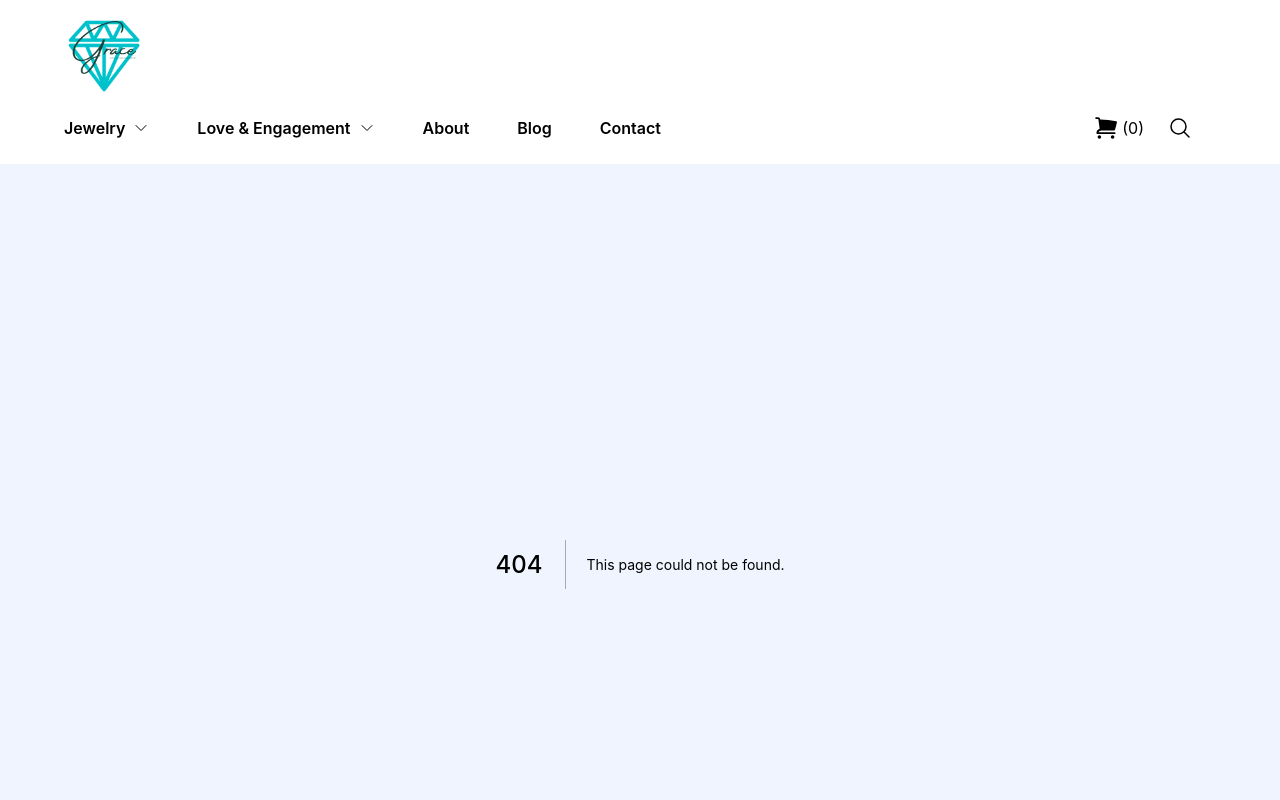
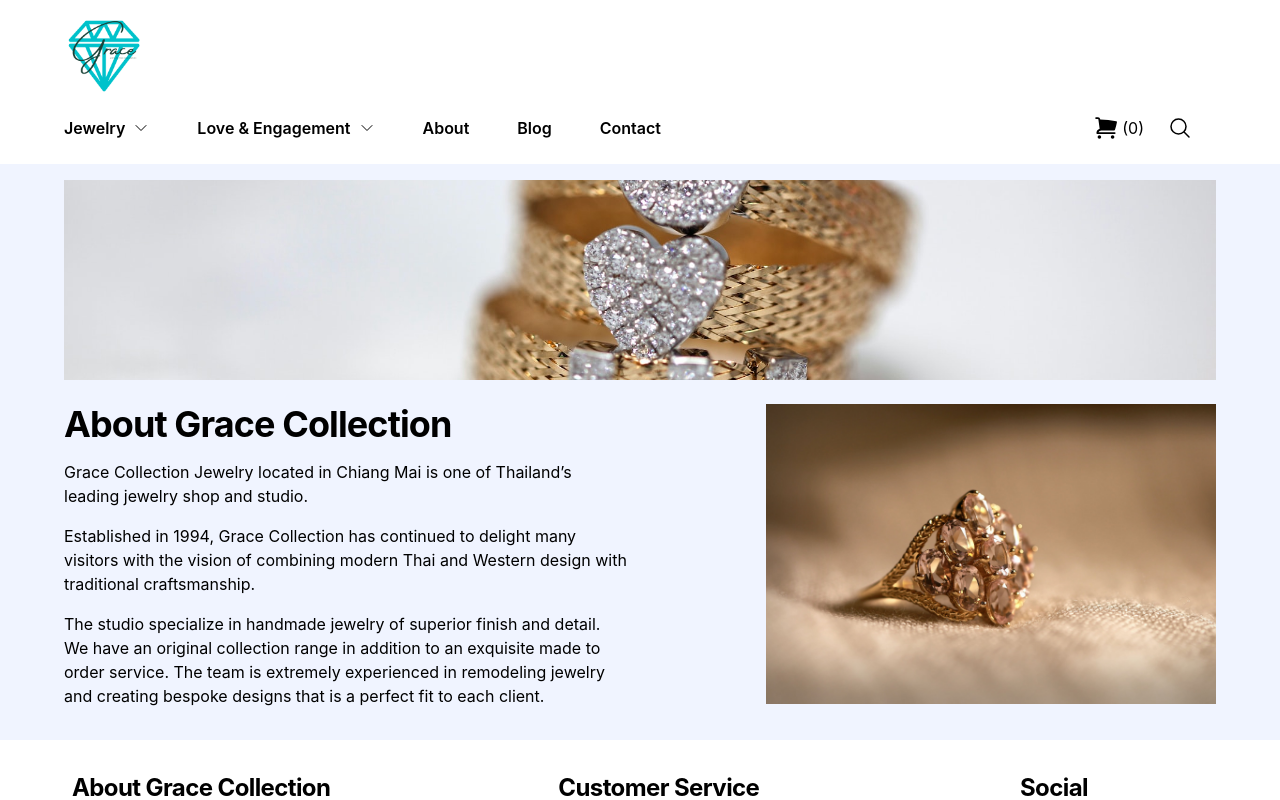
Before and after one commit to willp11/nextjs-ts-ecommerce, a Next.js app in the folder nextjs-ts-ecommerce/: page /about in a window 1280 px wide. Before the commit this address had no page. Shown: the top 800 px of the page. Built offline with nearby package versions, Linux system fonts and the light colour scheme.

Commit message:
added about page and spinner to map loading on contact page

```diff
--- a/nextjs-ts-ecommerce/components/header/desktopNav.tsx
+++ b/nextjs-ts-ecommerce/components/header/desktopNav.tsx
@@ -80,7 +80,7 @@ export default function DesktopNav(
                         </div>
                     }
                 </div>
-                <div className="nav-item cursor-pointer">
+                <div className="nav-item cursor-pointer" onClick={()=>router.push('/about')}>
                     <p className="pb-6">About</p>
                 </div>
                 <div className="nav-item cursor-pointer" onClick={()=>router.push('/blog')}>
--- a/nextjs-ts-ecommerce/components/header/mobileNav.tsx
+++ b/nextjs-ts-ecommerce/components/header/mobileNav.tsx
@@ -137,7 +137,7 @@ export default function MobileNav({translate, setNavTranslate}: MobileMenuProps)
                 </div>
 
                 <div className="flex justify-start items-center p-4 cursor-pointer hover:bg-gray-100">
-                    <p className="font-semibold text-base">About</p>
+                    <p className="font-semibold text-base" onClick={()=>handleNavigate('/about')}>About</p>
                 </div>
                 <div className="flex justify-start items-center p-4 cursor-pointer hover:bg-gray-100">
                     <p className="font-semibold text-base" onClick={()=>handleNavigate('/contact')}>Contact</p>
--- a/nextjs-ts-ecommerce/components/hero.tsx
+++ b/nextjs-ts-ecommerce/components/hero.tsx
@@ -8,7 +8,7 @@ export default function Hero() {
     return (
         <div className="w-full max-w-[1280px] mx-auto h-[calc(100vh-6.5rem)] md:h-[calc(100vh-10.25rem)] bg-[#f0f4ff] flex flex-col-reverse lg:flex-row px-4">
             <div className="w-full h-1/2 lg:w-1/2 xl:w-2/5 lg:h-full flex flex-col items-center justify-start lg:justify-center">
-                <h1 className="text-[2rem] xs:text-[2.4rem] sm:text-[3.2rem] text-center font-bold tracking-tight my-4">Grace Collection Jewelry</h1>
+                <h1 className="text-[2rem] xs:text-[2.4rem] sm:text-[3.2rem] text-center font-bold tracking-tight my-4">Grace Collection</h1>
                 <p className="text-base xs:text-lg sm:text-xl font-semibold">Your personal jeweler in Thailand since 1994</p>
                 <div className="mt-8 flex items-center justify-center lg:pb-8">
                     <button
@@ -17,8 +17,11 @@ export default function Hero() {
                     >
                         Browse Shop
                     </button>
-                    <button className="p-4 ml-2 w-[165px] border-2 border-blue-600 text-blue-600 font-semibold text-base sm:text-lg rounded-md hover:bg-blue-300 hover:text-blue-800 transition ease-in-out duration-300">
-                        Custom Jewelry
+                    <button
+                        onClick={()=>router.push('/contact')}
+                        className="p-4 ml-2 w-[165px] border-2 border-blue-600 text-blue-600 font-semibold text-base sm:text-lg rounded-md hover:bg-blue-300 hover:text-blue-800 transition ease-in-out duration-300"
+                    >
+                        Contact Us
                     </button>
                 </div>
             </div>
--- /dev/null
+++ b/nextjs-ts-ecommerce/components/spinner.tsx
@@ -0,0 +1,11 @@
+export default function Spinner() {
+    return (
+        <div role="status">
+            <svg aria-hidden="true" className="mr-2 w-8 h-8 text-gray-200 animate-spin dark:text-gray-600 fill-blue-600" viewBox="0 0 100 101" fill="none" xmlns="http://www.w3.org/2000/svg">
+                <path d="M100 50.5908C100 78.2051 77.6142 100.591 50 100.591C22.3858 100.591 0 78.2051 0 50.5908C0 22.9766 22.3858 0.59082 50 0.59082C77.6142 0.59082 100 22.9766 100 50.5908ZM9.08144 50.5908C9.08144 73.1895 27.4013 91.5094 50 91.5094C72.5987 91.5094 90.9186 73.1895 90.9186 50.5908C90.9186 27.9921 72.5987 9.67226 50 9.67226C27.4013 9.67226 9.08144 27.9921 9.08144 50.5908Z" fill="currentColor"/>
+                <path d="M93.9676 39.0409C96.393 38.4038 97.8624 35.9116 97.0079 33.5539C95.2932 28.8227 92.871 24.3692 89.8167 20.348C85.8452 15.1192 80.8826 10.7238 75.2124 7.41289C69.5422 4.10194 63.2754 1.94025 56.7698 1.05124C51.7666 0.367541 46.6976 0.446843 41.7345 1.27873C39.2613 1.69328 37.813 4.19778 38.4501 6.62326C39.0873 9.04874 41.5694 10.4717 44.0505 10.1071C47.8511 9.54855 51.7191 9.52689 55.5402 10.0491C60.8642 10.7766 65.9928 12.5457 70.6331 15.2552C75.2735 17.9648 79.3347 21.5619 82.5849 25.841C84.9175 28.9121 86.7997 32.2913 88.1811 35.8758C89.083 38.2158 91.5421 39.6781 93.9676 39.0409Z" fill="currentFill"/>
+            </svg>
+            <span className="sr-only">Loading...</span>
+        </div>
+    )
+}
--- /dev/null
+++ b/nextjs-ts-ecommerce/pages/about.tsx
@@ -0,0 +1,36 @@
+import Image from "next/image";
+
+export default function About() {
+    return (
+        <div className="w-full max-w-[1200px] mx-auto flex flex-col items-center justify-center px-6 py-4">
+            <div className="relative w-full min-h-[200px]">
+                <Image
+                    src="/images/about-banner-top-new.png"
+                    layout="fill"
+                    objectFit="cover"
+                    alt=""
+                />
+            </div>
+            <div className="w-full flex flex-col md:flex-row items-start mt-6">
+                <div className="w-full md:w-1/2">
+                    <h1 className="text-2xl md:text-3xl lg:text-4xl font-bold tracking-tight mb-4">About Grace Collection</h1>
+                    <p className="mb-4">Grace Collection Jewelry located in Chiang Mai is one of Thailand’s leading jewelry shop and studio.</p>
+                    <p className="mb-4">Established in 1994, Grace Collection has continued to delight many visitors with the vision of combining modern Thai and Western design with traditional craftsmanship.</p>
+                    <p className="mb-4">The studio specialize in handmade jewelry of superior finish and detail. We have an original collection range in addition to an exquisite made to order service.
+                        The team is extremely experienced in remodeling jewelry and creating bespoke designs that is a perfect fit to each client.
+                    </p>
+                </div>
+                <div className="w-full md:w-1/2 md:flex md:justify-end md:ml-6">
+                    <div className="relative w-full max-w-[450px] h-[300px]">
+                        <Image
+                            src="/images/about-banner.jpg"
+                            layout="fill"
+                            objectFit="contain"
+                            alt=""
+                        />
+                    </div>
+                </div>
+            </div>
+        </div>
+    )
+}
--- a/nextjs-ts-ecommerce/pages/contact.tsx
+++ b/nextjs-ts-ecommerce/pages/contact.tsx
@@ -1,4 +1,10 @@
+import { useState } from "react";
+import Spinner from "../components/spinner";
+
 export default function Contact() {
+
+    const [mapLoaded, setMapLoaded] = useState(false);
+
     return (
         <div className="w-full max-w-[1200px] mx-auto flex flex-col items-center justify-center px-6 py-4">
             <div className="w-full flex flex-col lg:flex-row items-start">
@@ -20,13 +26,14 @@ export default function Contact() {
                         <p>10:00am - 6:00pm</p>
                     </div>
                 </div>
-
+                {!mapLoaded && <Spinner />}
                 <iframe
                     src="https://www.google.com/maps/embed?pb=!1m18!1m12!1m3!1d3777.6466482504816!2d98.97306701538157!3d18.76931396641701!2m3!1f0!2f0!3f0!3m2!1i1024!2i768!4f13.1!3m3!1m2!1s0x30da3064a3be5e37%3A0x8f23ed4e32a53d60!2sCentral%20Chiang%20Mai%20Airport!5e0!3m2!1sen!2sth!4v1663042260623!5m2!1sen!2sth"
                     width="600"
                     height="450"
                     className="w-full max-w-[768px] border-0"
                     loading="lazy"
+                    onLoad={()=>setMapLoaded(true)}
                 >
                 </iframe>
             </div>
```
Also changed, not shown: nextjs-ts-ecommerce/public/images/about-banner-top-new.png (added), nextjs-ts-ecommerce/public/images/about-banner.jpg (added).
